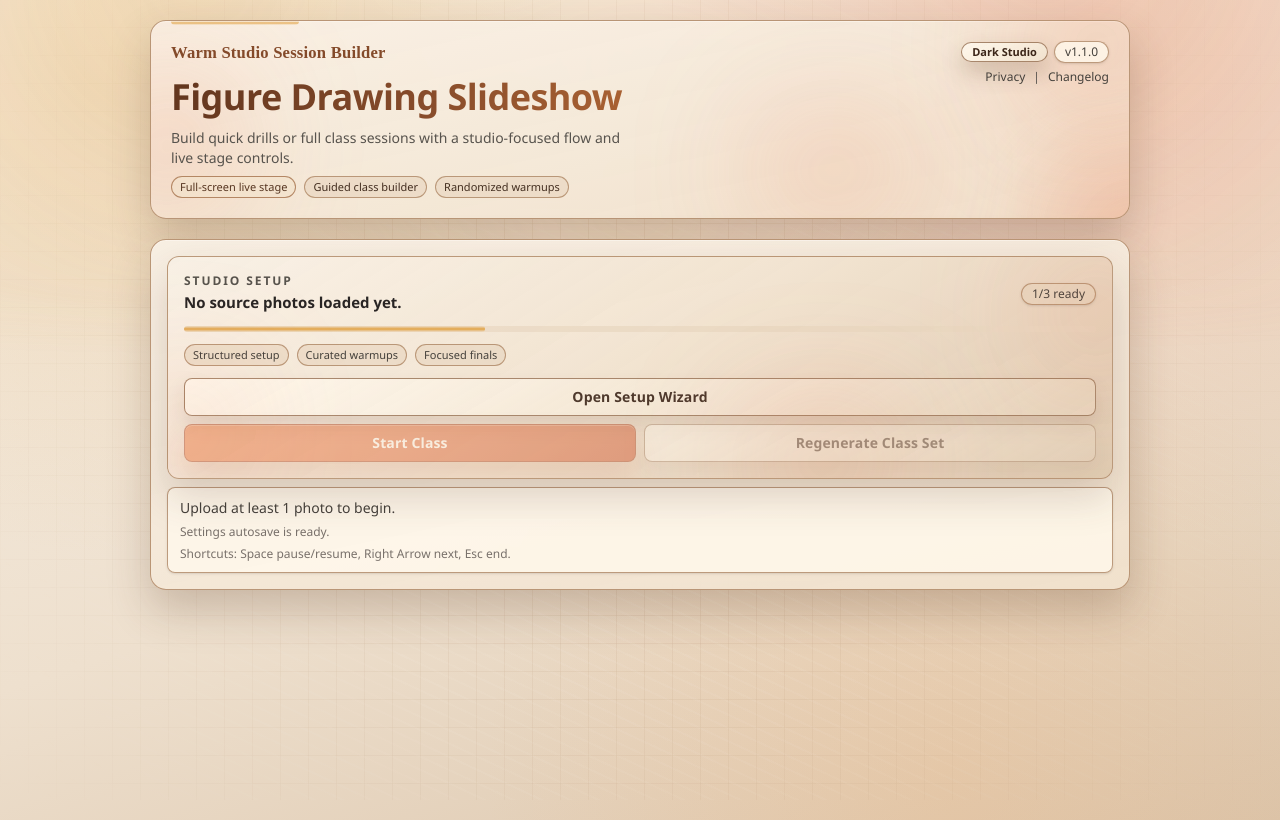
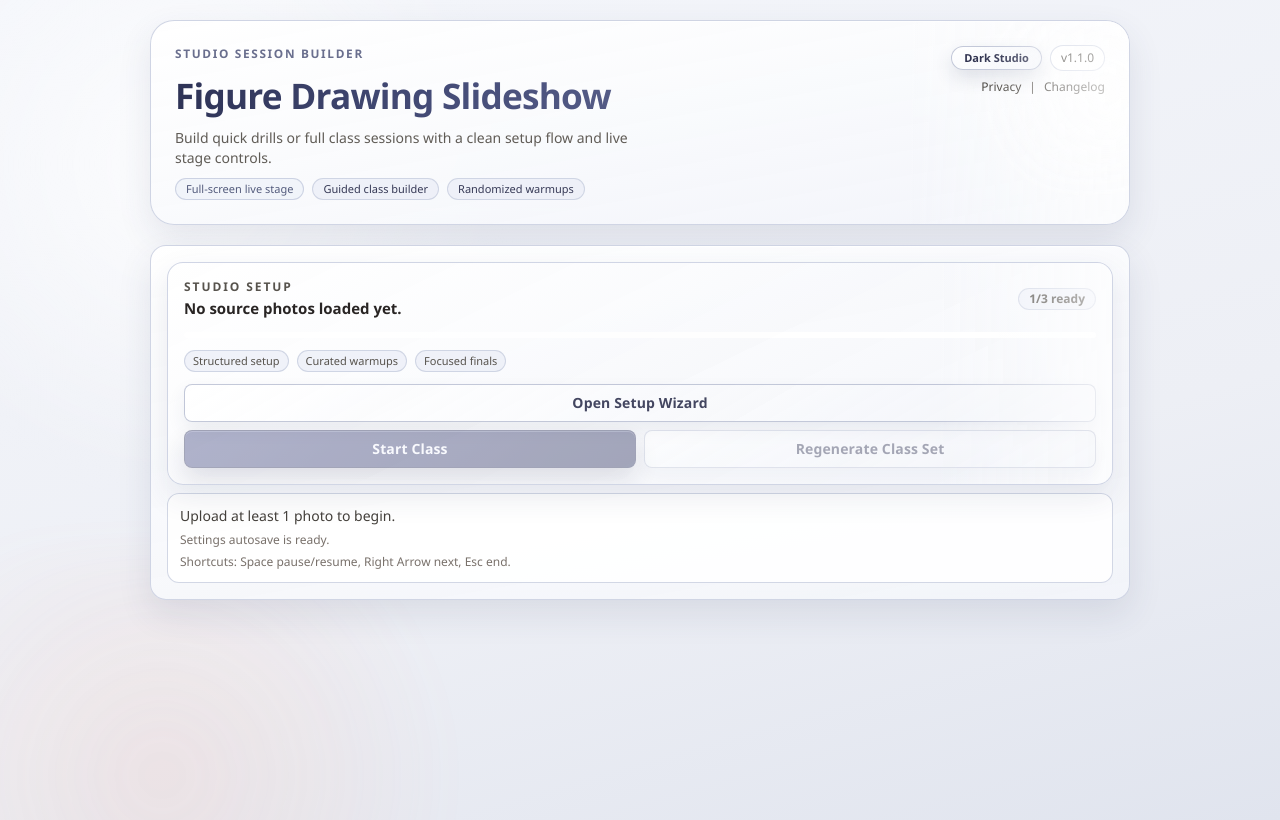
Before and after one commit to kmcgarry1/simple-figure-drawing-tool, a Vue app: page / in a window 1280 px wide. Built offline with nearby package versions, Linux system fonts and the light colour scheme.

Commit message:
style(ui): pivot to lighter minimal studio aesthetic

```diff
--- a/src/components/AppHeader.vue
+++ b/src/components/AppHeader.vue
@@ -1,56 +1,41 @@
 <template>
-  <header class="surface-panel hero-panel relative overflow-hidden rounded-2xl px-5 py-5 max-[720px]:rounded-xl">
-    <div
-      aria-hidden="true"
-      class="pointer-events-none absolute -right-12 -top-14 h-40 w-40 rounded-full bg-sky-300/28 blur-3xl"
-    />
-    <div
-      aria-hidden="true"
-      class="pointer-events-none absolute -left-14 bottom-0 h-36 w-36 rounded-full bg-emerald-300/24 blur-3xl"
-    />
-    <div
-      aria-hidden="true"
-      class="pointer-events-none absolute bottom-0 right-[22%] h-24 w-40 rounded-full bg-orange-300/28 blur-3xl"
-    />
-    <div
-      aria-hidden="true"
-      class="pointer-events-none absolute left-5 top-0 h-1 w-32 rounded-b-full bg-gradient-to-r from-sky-300 via-emerald-300 to-orange-300 opacity-80"
-    />
+  <header class="surface-panel hero-panel relative overflow-hidden rounded-3xl px-6 py-6 max-[720px]:rounded-xl max-[720px]:px-4 max-[720px]:py-5">
+    <div aria-hidden="true" class="pointer-events-none absolute inset-y-0 right-0 w-56 bg-gradient-to-l from-white/70 to-transparent" />
 
-    <div class="relative flex flex-wrap items-start justify-between gap-4">
-      <div class="grid gap-1">
+    <div class="relative flex flex-wrap items-start justify-between gap-5">
+      <div class="grid gap-1.5">
         <p class="fd-section-label text-[13px]">
-          Warm Studio Session Builder
+          Studio Session Builder
         </p>
-        <h1 class="fd-title-gradient text-[clamp(1.5rem,3vw,2.25rem)] font-semibold tracking-tight">
+        <h1 class="fd-title-gradient text-[clamp(1.55rem,3vw,2.2rem)] font-semibold tracking-tight">
           Figure Drawing Slideshow
         </h1>
-        <p class="max-w-[58ch] text-sm text-stone-600">
-          Build quick drills or full class sessions with a studio-focused flow and live stage controls.
+        <p class="max-w-[58ch] text-sm text-stone-600/95">
+          Build quick drills or full class sessions with a clean setup flow and live stage controls.
         </p>
         <div class="mt-1 flex flex-wrap items-center gap-2 text-[11px] font-medium text-stone-600">
-          <span class="fd-chip rounded-full px-2 py-0.5">
+          <span class="fd-chip rounded-full px-2.5 py-0.5">
             Full-screen live stage
           </span>
-          <span class="fd-chip rounded-full border-emerald-300/70 bg-emerald-100/55 px-2 py-0.5 text-emerald-800">
+          <span class="fd-chip rounded-full border-emerald-300/70 bg-emerald-100/55 px-2.5 py-0.5 text-emerald-800">
             Guided class builder
           </span>
-          <span class="fd-chip rounded-full border-orange-300/70 bg-orange-100/55 px-2 py-0.5 text-orange-800">
+          <span class="fd-chip rounded-full border-orange-300/70 bg-orange-100/55 px-2.5 py-0.5 text-orange-800">
             Randomized warmups
           </span>
         </div>
       </div>
 
-      <div class="grid justify-items-end gap-1.5 text-xs text-stone-600">
-        <div class="flex items-center gap-1.5">
+      <div class="grid justify-items-end gap-2 text-xs text-stone-600">
+        <div class="flex items-center gap-2">
           <button
             type="button"
-            class="fd-mode-toggle rounded-full px-2.5 py-0.5 text-[11px] font-semibold"
+            class="fd-mode-toggle rounded-full px-3 py-1 text-[11px] font-semibold"
             @click="$emit('toggle-theme')"
           >
             {{ themeMode === "dark" ? "Light Studio" : "Dark Studio" }}
           </button>
-          <span class="rounded-full border border-amber-300/65 bg-white/75 px-2.5 py-0.5 text-stone-700 shadow-sm">
+          <span class="rounded-full border border-amber-300/65 bg-white/80 px-2.5 py-1 text-stone-700">
             v{{ appVersion }}
           </span>
         </div>
--- a/src/components/ClassSessionDialog.vue
+++ b/src/components/ClassSessionDialog.vue
@@ -13,12 +13,12 @@
           aria-labelledby="class-dialog-title"
           aria-describedby="class-dialog-description"
           tabindex="-1"
-          class="fd-modal-surface max-h-[92dvh] w-full max-w-4xl overflow-y-auto rounded-xl p-4"
+          class="fd-modal-surface max-h-[92dvh] w-full max-w-4xl overflow-y-auto rounded-2xl p-4"
           @keydown="onDialogKeydown"
         >
           <header class="mb-3 flex items-start justify-between gap-3">
             <div class="grid gap-1">
-              <h2 id="class-dialog-title" class="fd-title-gradient text-lg font-semibold">
+              <h2 id="class-dialog-title" class="fd-title-gradient text-[1.08rem] font-semibold">
                 Life Drawing Class Wizard
               </h2>
               <p id="class-dialog-description" class="text-sm text-stone-600">
@@ -28,7 +28,7 @@
             <button
               type="button"
               aria-label="Close class wizard dialog"
-              class="rounded-md border border-amber-300/75 bg-white/78 px-2.5 py-1.5 text-xs font-semibold text-stone-700 transition-colors hover:bg-white focus-visible:outline-none focus-visible:ring-2 focus-visible:ring-sky-300/80 focus-visible:ring-offset-2 focus-visible:ring-offset-transparent"
+              class="rounded-lg border border-amber-300/75 bg-white/82 px-2.5 py-1.5 text-xs font-semibold text-stone-700 transition-colors hover:bg-white focus-visible:outline-none focus-visible:ring-2 focus-visible:ring-sky-300/80 focus-visible:ring-offset-2 focus-visible:ring-offset-transparent"
               @click="closeDialog"
             >
               Close
@@ -75,7 +75,7 @@
               @class-template-import="$emit('class-template-import', $event)"
             />
 
-            <div class="grid gap-1 rounded-md border border-amber-200/80 bg-white/70 px-2.5 py-2 text-sm text-stone-600 shadow-sm">
+            <div class="grid gap-1 rounded-lg border border-amber-200/80 bg-white/82 px-2.5 py-2 text-sm text-stone-600">
               <p>
                 Plan total:
                 <span class="font-semibold text-stone-800">{{ classTotalMinutesText }}</span>
@@ -89,7 +89,7 @@
               :preview-summary-text="sessionPreviewSummaryText"
             />
 
-            <div class="sticky bottom-0 grid grid-cols-[repeat(auto-fit,minmax(180px,1fr))] gap-2 rounded-md border border-amber-200/70 bg-white/82 p-2 backdrop-blur-sm">
+            <div class="sticky bottom-0 grid grid-cols-[repeat(auto-fit,minmax(180px,1fr))] gap-2 rounded-lg border border-amber-200/70 bg-white/92 p-2">
               <BaseButton :disabled="!hasSourcePhotos || !hasClassPlan" @click="$emit('start-session')">
                 {{ startActionLabel }}
               </BaseButton>
--- a/src/components/setupPanel/SetupOverviewCard.vue
+++ b/src/components/setupPanel/SetupOverviewCard.vue
@@ -1,36 +1,25 @@
 <template>
   <div class="grid gap-2">
-    <section class="fd-hero-surface relative grid gap-3 overflow-hidden rounded-xl p-4">
-      <div
-        aria-hidden="true"
-        class="pointer-events-none absolute -right-10 top-0 h-28 w-28 rounded-full bg-sky-300/24 blur-3xl"
-      />
-      <div
-        aria-hidden="true"
-        class="pointer-events-none absolute -left-8 bottom-0 h-24 w-24 rounded-full bg-emerald-300/24 blur-3xl"
-      />
-      <div
-        aria-hidden="true"
-        class="pointer-events-none absolute -bottom-8 right-[22%] h-24 w-40 rounded-full bg-orange-300/28 blur-3xl"
-      />
+    <section class="fd-hero-surface relative grid gap-3 overflow-hidden rounded-2xl p-4">
+      <div aria-hidden="true" class="pointer-events-none absolute inset-y-0 right-0 w-44 bg-gradient-to-l from-white/70 to-transparent" />
       <div class="flex items-center justify-between gap-2">
         <div class="grid gap-0.5">
           <p class="text-xs font-semibold uppercase tracking-[0.16em] text-stone-600">Studio Setup</p>
           <p class="text-[15px] font-semibold text-stone-800">{{ landingSummary }}</p>
         </div>
         <p
-          class="rounded-full border border-amber-300/70 bg-orange-100/60 px-2.5 py-0.5 text-xs font-medium text-stone-700 shadow-sm"
+          class="rounded-full border border-sky-300/65 bg-sky-100/70 px-2.5 py-0.5 text-xs font-semibold text-stone-700"
         >
           {{ progressLabel }}
         </p>
       </div>
-      <div class="h-1.5 overflow-hidden rounded-full bg-amber-100/80">
+      <div class="h-1.5 overflow-hidden rounded-full bg-white/75">
         <div
-          class="h-full rounded-full bg-gradient-to-r from-sky-300 via-emerald-300 to-orange-300 transition-[width] duration-200"
+          class="h-full rounded-full bg-gradient-to-r from-sky-300 to-orange-300 transition-[width] duration-200"
           :style="{ width: `${progressPercent}%` }"
         />
       </div>
-      <div class="flex flex-wrap items-center gap-2 text-[11px] text-stone-700">
+      <div class="flex flex-wrap items-center gap-2 text-[11px] text-stone-600">
         <span class="rounded-full border border-amber-300/70 bg-sky-100/72 px-2 py-0.5">Structured setup</span>
         <span class="rounded-full border border-emerald-300/35 bg-emerald-100/70 px-2 py-0.5">Curated warmups</span>
         <span class="rounded-full border border-amber-300/35 bg-orange-100/70 px-2 py-0.5">Focused finals</span>
@@ -50,7 +39,7 @@
       </div>
     </section>
 
-    <div class="grid gap-1.5 rounded-lg border border-amber-200/85 bg-white/72 px-3 py-2.5 shadow-sm">
+    <div class="grid gap-1.5 rounded-xl border border-amber-200/85 bg-white/80 px-3 py-3">
       <p class="text-sm text-stone-700" role="status" aria-live="polite">{{ statusMessage }}</p>
       <p v-if="uploadNotice" class="text-sm text-stone-700">{{ uploadNotice }}</p>
       <p class="text-xs text-stone-500" aria-live="polite">{{ settingsSaveStatusText }}</p>
```
Also changed, not shown: src/tailwind.css.
